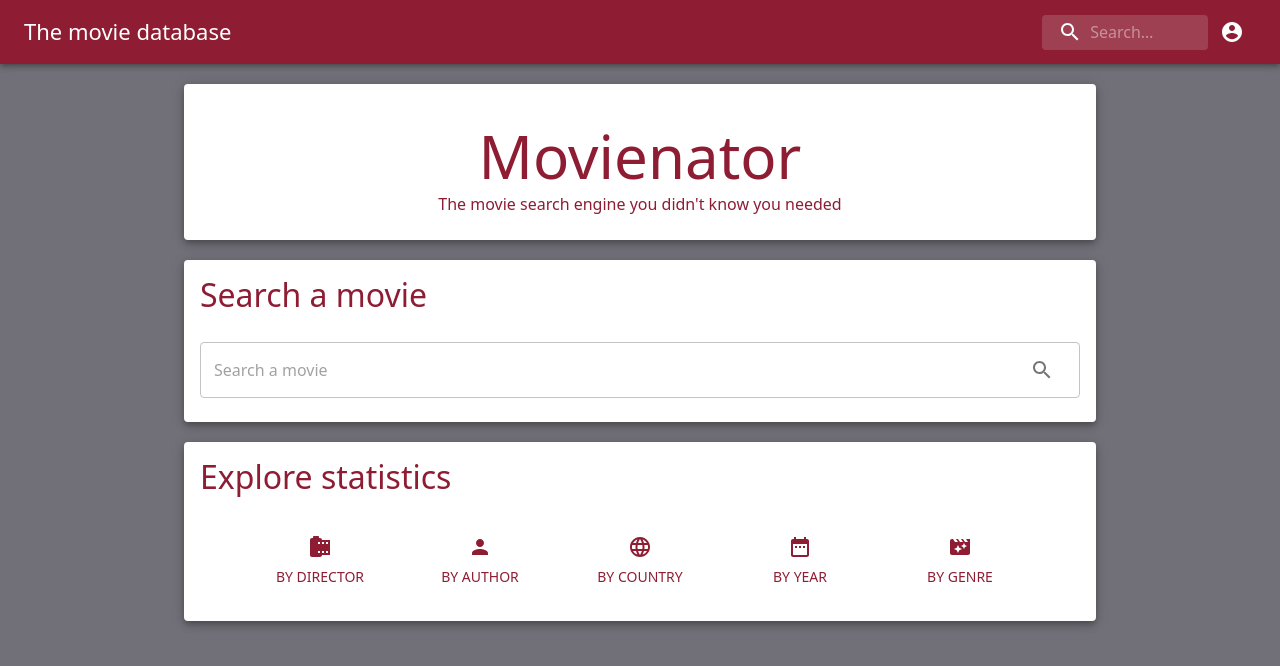
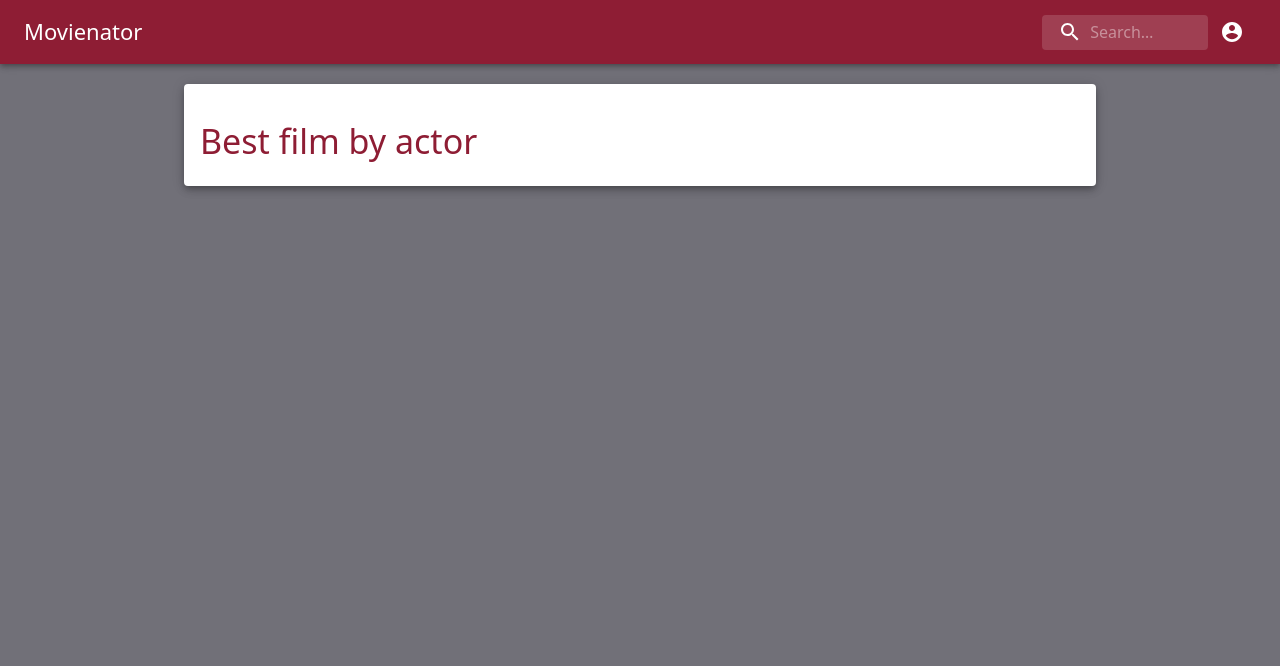
Before and after one commit to mirko-laruina/lsmsdb-Movienator, a React (Create React App) app in the folder task2-frontend/: page /stats/actor in a window 1280 px wide. Shown: the top 666 px of the page. Built offline with nearby package versions, Linux system fonts and the light colour scheme.

Commit message:
Added blank stats page, routing and link from homepage

```diff
--- a/task2-frontend/src/App.js
+++ b/task2-frontend/src/App.js
@@ -10,6 +10,7 @@ import { createMuiTheme } from '@material-ui/core/styles';
 
 import HomePage from './HomePage.js'
 import ResultsPage from './ResultsPage.js'
+import StatsPage from './StatsPage.js'
 
 const theme = createMuiTheme({
   palette: {
@@ -44,9 +45,7 @@ function App() {
       <CssBaseline />
       <Router>
         <Switch>
-          <Route path="/results/a">
-            <p>a</p>
-          </Route>
+          <Route path="/stats/:group/" component={StatsPage} />
           <Route path="/results/:value" component={ResultsPage} />
           <Route path="/" component={HomePage} />
         </Switch>
--- a/task2-frontend/src/BasicPage.js
+++ b/task2-frontend/src/BasicPage.js
@@ -92,7 +92,7 @@ export default function BasicPage(props) {
             <AppBar position="static">
                 <Toolbar>
                     <Typography className={classes.title} variant="h6" noWrap to="/" component={Link}>
-                        The movie database
+                        Movienator
                     </Typography>
                     <div className={classes.search}>
                         <div className={classes.searchIcon}>
--- a/task2-frontend/src/HomePage.js
+++ b/task2-frontend/src/HomePage.js
@@ -95,11 +95,11 @@ export default function HomePage(props) {
             root: classes.tabsRoot,
             indicator: classes.tabsIndicator,
           }}>
-          <MyTab label="By Director" icon={<CameraRollIcon />} />
-          <MyTab label="By Author" icon={<PersonIcon />} />
-          <MyTab label="By Country" icon={<LanguageIcon />} />
-          <MyTab label="By Year" icon={<DateRangeIcon />} />
-          <MyTab label="By Genre" icon={<MovieFilterIcon />} />
+          <MyTab component={Link} to="/stats/director" label="By Director" icon={<CameraRollIcon />} />
+          <MyTab component={Link} to="/stats/actor" label="By Actor" icon={<PersonIcon />} />
+          <MyTab component={Link} to="/stats/country" label="By Country" icon={<LanguageIcon />} />
+          <MyTab component={Link} to="/stats/year" label="By Year" icon={<DateRangeIcon />} />
+          <MyTab component={Link} to="/stats/genre" label="By Genre" icon={<MovieFilterIcon />} />
         </Tabs>
       </MyCard>
     </BasicPage>
--- /dev/null
+++ b/task2-frontend/src/StatsPage.js
@@ -0,0 +1,16 @@
+import React from 'react'
+import MyCard from './MyCard'
+import BasicPage from './BasicPage'
+
+import { Typography } from '@material-ui/core'
+
+export default function StatsPage(props) {
+    return (
+        <BasicPage history={props.history}>
+            <MyCard>
+                <br />
+                <Typography variant="h4">Best film by  {props.match.params.group}</Typography>
+            </MyCard>
+        </BasicPage>
+    )
+}
```
